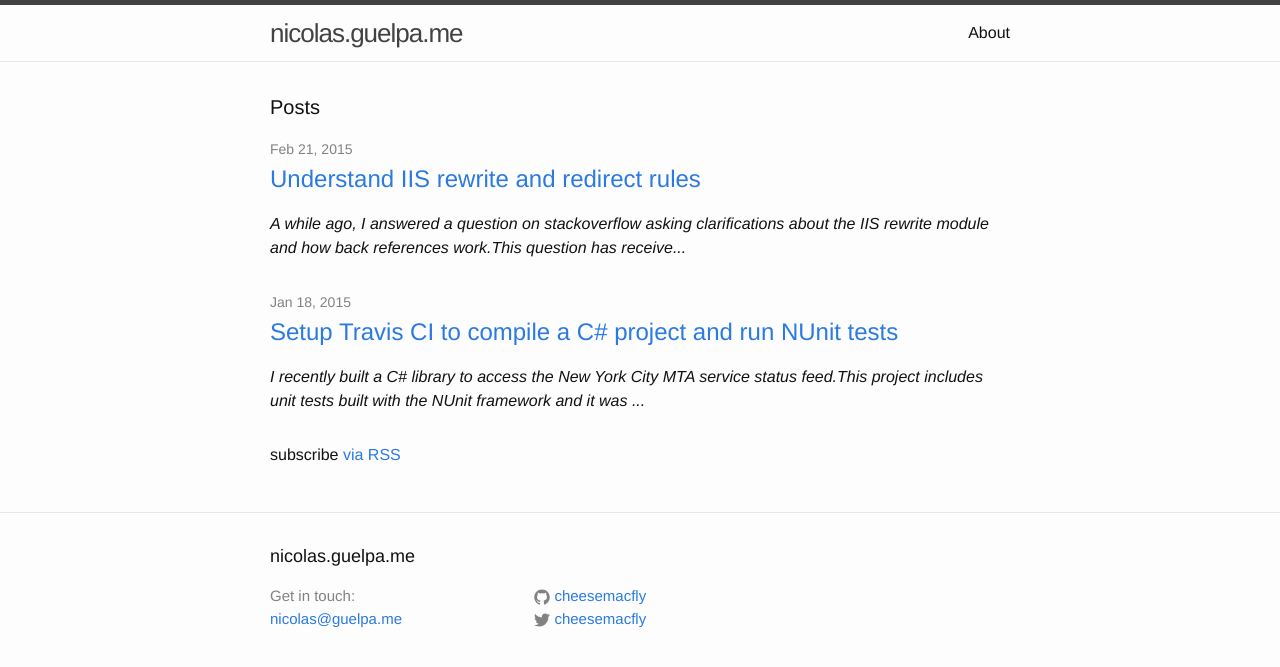
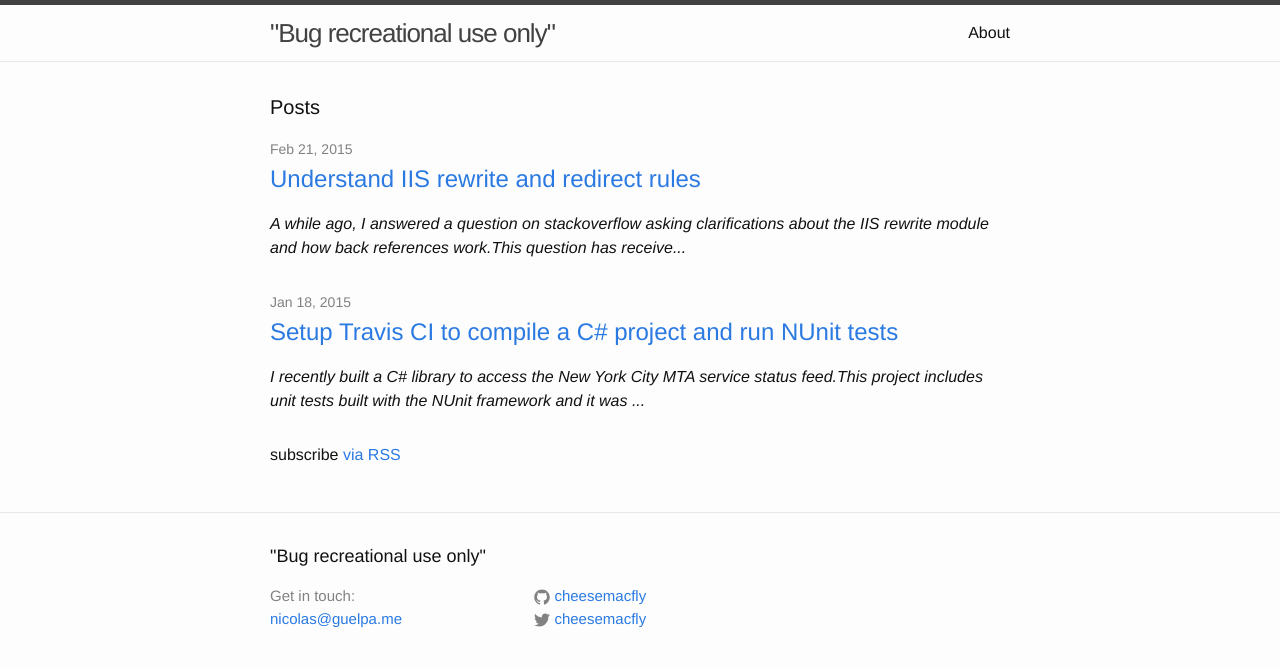
Before and after one commit to cheesemacfly/cheesemacfly.github.io, a Jekyll site: the page built from index.html, in a window 1280 px wide. Shown: the top 667 px of the page. Built offline with Jekyll 4.4.1, drawn with Linux system fonts in a browser that asks for light colours; nearby versions of some CDN libraries.

Commit message:
Update title

```diff
--- a/_config.yml
+++ b/_config.yml
@@ -1,5 +1,5 @@
 # Site settings
-title: "nicolas.guelpa.me"
+title: "\"Bug recreational use only\""
 email: "nicolas@guelpa.me"
 description:
 baseurl: "" # the subpath of your site, e.g. /blog/
```
